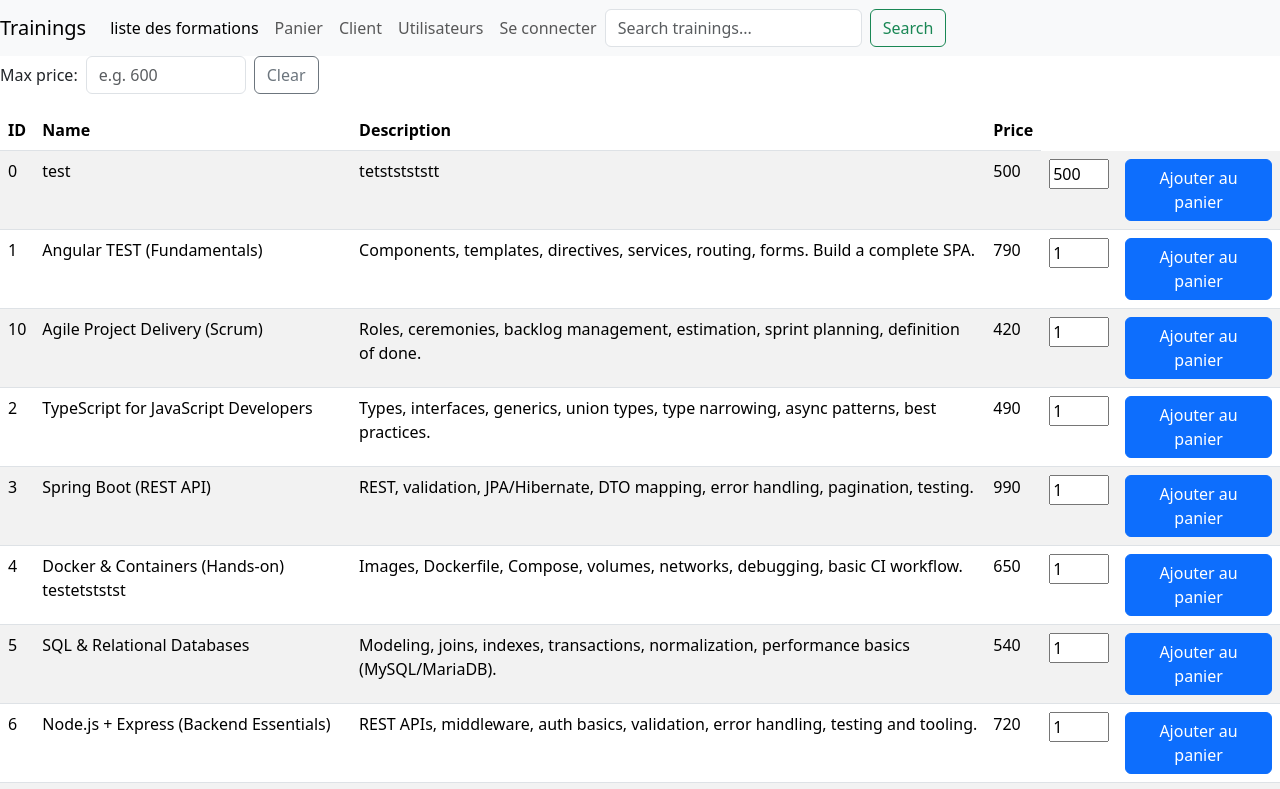
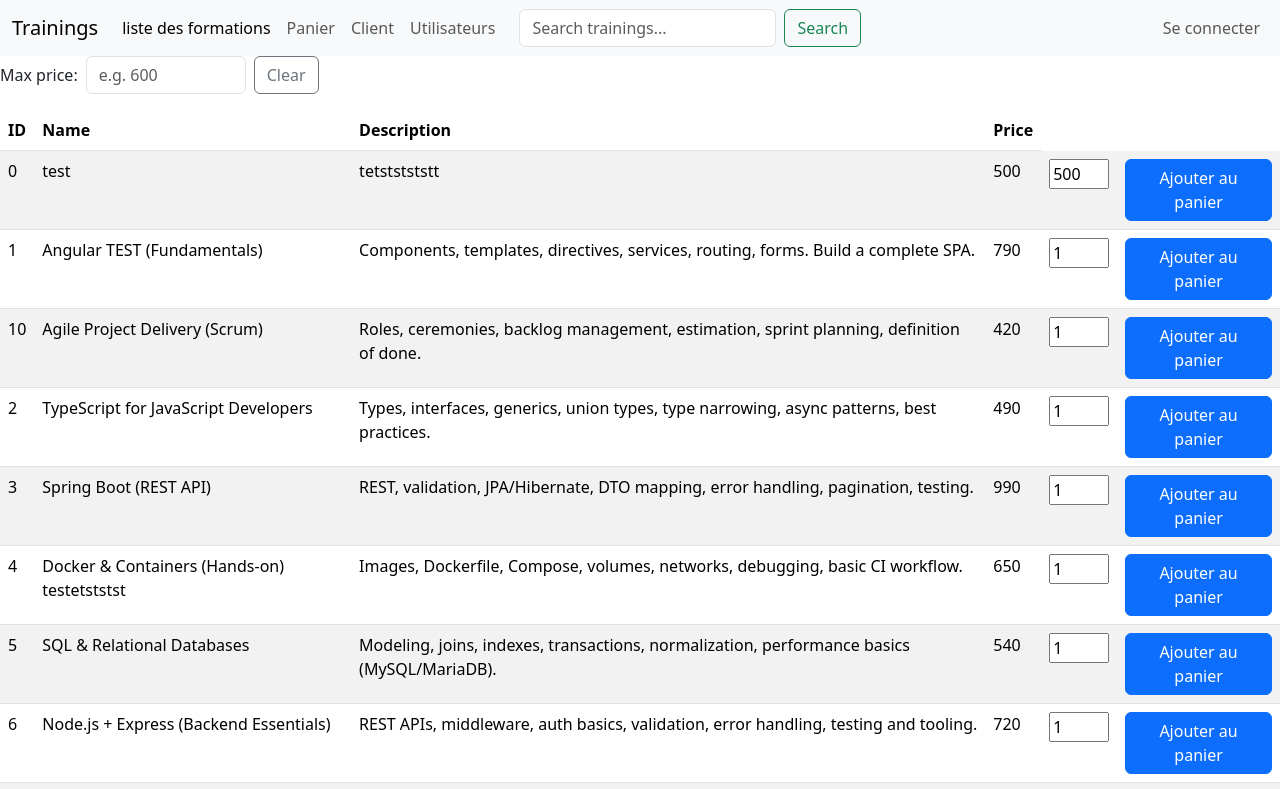
Before and after one commit to remicampistron512/training-front-app, an Angular app: page /trainings in a window 1280 px wide. Shown: the top 789 px of the page. Built offline with nearby package versions, Linux system fonts and the light colour scheme; data requests are answered from the project's data file.

Commit message:
Deplace le menu connecter a droite

```diff
--- a/angular.json
+++ b/angular.json
@@ -27,6 +27,9 @@
             "styles": [
               "src/styles.css",
               "node_modules/bootstrap/dist/css/bootstrap.min.css"
+            ],
+            "scripts": [
+              "node_modules/bootstrap/dist/js/bootstrap.bundle.min.js"
             ]
           },
           "configurations": {
--- a/src/app/app.html
+++ b/src/app/app.html
@@ -1,39 +1,82 @@
 <nav class="navbar navbar-expand-lg navbar-light bg-light">
-  <a class="navbar-brand" href="#">Trainings</a>
+  <div class="container-fluid">
+    <a class="navbar-brand" routerLink="/trainings">Trainings</a>
 
+    <!-- Toggler -->
+    <button
+      class="navbar-toggler"
+      type="button"
+      data-bs-toggle="collapse"
+      data-bs-target="#mainNavbar"
+      aria-controls="mainNavbar"
+      aria-expanded="false"
+      aria-label="Toggle navigation"
+    >
+      <span class="navbar-toggler-icon"></span>
+    </button>
+
+    <!-- Collapsible content -->
+    <div class="collapse navbar-collapse" id="mainNavbar">
+      <!-- Left nav -->
       <ul class="navbar-nav">
-    <li class="nav-item" >
-      <a class="nav-link" routerLinkActive="active" routerLink="/trainings">liste des formations</a>
+        <li class="nav-item">
+          <a class="nav-link" routerLink="/trainings" routerLinkActive="active" [routerLinkActiveOptions]="{ exact: true }">
+            liste des formations
+          </a>
         </li>
-    <li class="nav-item" >
-      <a class="nav-link" routerLinkActive="active" routerLink="/cart">Panier</a>
+
+        <li class="nav-item">
+          <a class="nav-link" routerLink="/cart" routerLinkActive="active">
+            Panier
+          </a>
         </li>
+
         <li class="nav-item">
-      <a class="nav-link" routerLinkActive="active" routerLink="/customerList">Client</a>
+          <a class="nav-link" routerLink="/customerList" routerLinkActive="active">
+            Client
+          </a>
         </li>
+
         <li class="nav-item">
-      <a class="nav-link" routerLinkActive="active" routerLink="/userList">Utilisateurs</a>
+          <a class="nav-link" routerLink="/userList" routerLinkActive="active">
+            Utilisateurs
+          </a>
         </li>
-    @if(!authService.isLoggedIn()) {
-    <li class="nav-item" >
-      <a class="nav-link" routerLink="/login">Se connecter</a>
-    </li>
-    } @else {
+
+        @if (authService.isAdmin()) {
           <li class="nav-item">
-        <a class="nav-link" routerLink="/logout">Se déconnecter</a>
-      </li>
-    }
-
-    @if(authService.isAdmin()) {
-      <li>
-        <a class="nav-link" routerLinkActive="active" routerLink="/admin-trainings">Gérer les formations</a>
+            <a class="nav-link" routerLink="/admin-trainings" routerLinkActive="active">
+              Gérer les formations
+            </a>
           </li>
         }
       </ul>
 
+      <!-- Search (optional) -->
       @if (showSearchBar) {
+        <div class="ms-lg-3 my-2 my-lg-0">
           <app-search-bar></app-search-bar>
+        </div>
       }
+
+      <!-- Right nav -->
+      <ul class="navbar-nav ms-auto">
+        @if (!authService.isLoggedIn()) {
+          <li class="nav-item">
+            <a class="nav-link" routerLink="/login" routerLinkActive="active">
+              Se connecter
+            </a>
+          </li>
+        } @else {
+          <li class="nav-item">
+            <a class="nav-link" routerLink="/logout" routerLinkActive="active">
+              Se déconnecter
+            </a>
+          </li>
+        }
+      </ul>
+    </div>
+  </div>
 </nav>
 
 <router-outlet></router-outlet>
```
Lines whose indentation alone changed are shown as unchanged.
